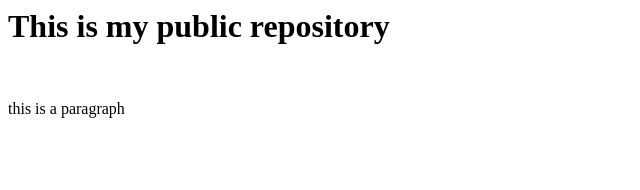
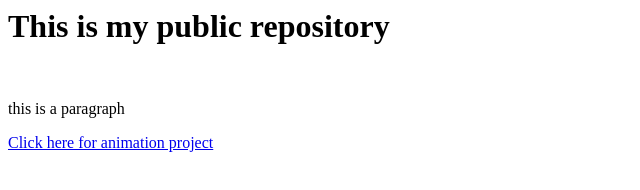
Before and after one commit to joanna505/joanna505.github.io, a plain HTML site: page index.html in a window 1280 px wide. Shown: the whole page, without its empty margins (0-640 px from the left). Drawn offline with Linux system fonts and the light colour scheme.

Commit message:
Update index.html

```diff
--- a/index.html
+++ b/index.html
@@ -6,5 +6,6 @@
     <h1>This is my public repository</h1>
     <br>
     <p>this is a paragraph</p>
+    <a href="animation_project1.html">Click here for animation project</a>
   </body>
 </html>
```
